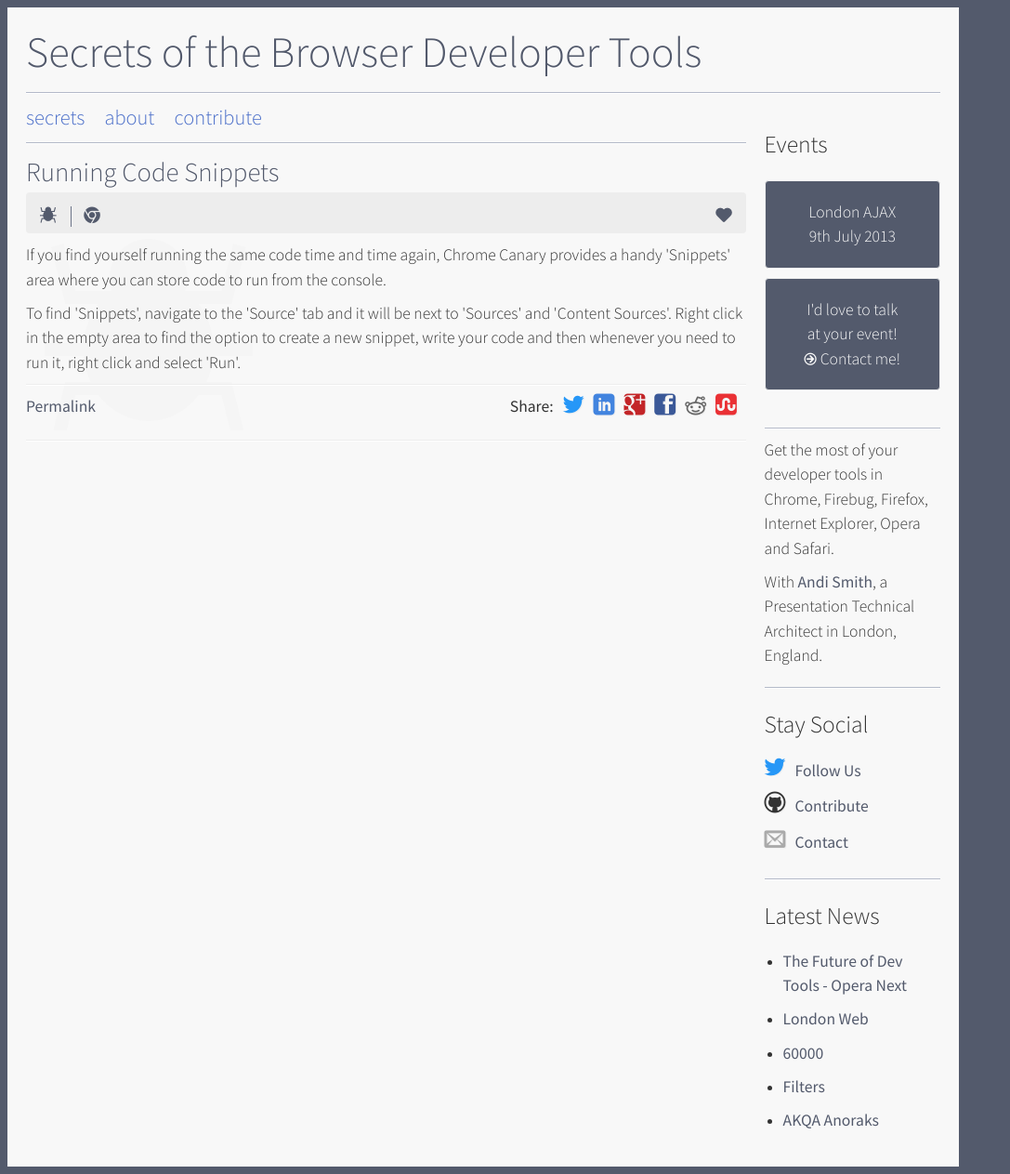
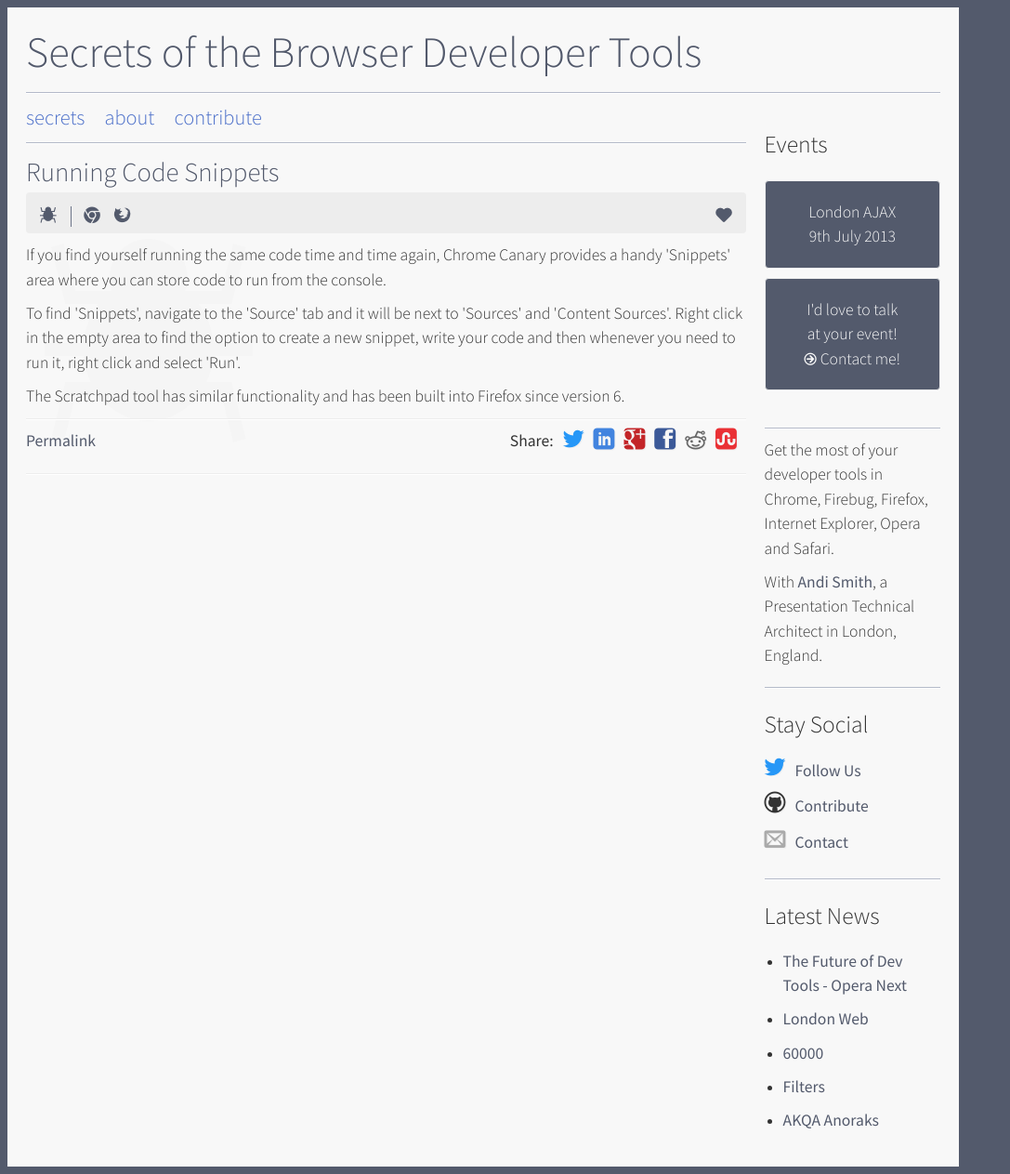
Before and after one commit to andismith/dev-tool-secrets, a Jekyll site: the page built from secret/debugging-running-code-snippets.md, in a window 1280 px wide. Shown: the whole page at 93% size, without its empty margins (0-1087 px from the left). Built offline with Jekyll 4.4.1, drawn with Linux system fonts in a browser that asks for light colours; nearby versions of some CDN libraries; library files that are not in the unit come from our copies; Markdown is read by kramdown in place of the engine named in the settings.

Commit message:
Scratchpad
https://developer.mozilla.org/en-US/docs/Tools/Scratchpad

```diff
--- a/secret/debugging-running-code-snippets.md
+++ b/secret/debugging-running-code-snippets.md
@@ -7,6 +7,7 @@
 order: 20-debugging-10000
 browsers:
 - chrome
+- firefox
 categories:
 - debugging
 beta: true
@@ -16,4 +17,6 @@
 ---
 
 <p class="chrome">If you find yourself running the same code time and time again, Chrome Canary provides a handy 'Snippets' area where you can store code to run from the console.</p>
-<p>To find 'Snippets', navigate to the 'Source' tab and it will be next to 'Sources' and 'Content Sources'. Right click in the empty area to find the option to create a new snippet, write your code and then whenever you need to run it, right click and select 'Run'.</p>
+<p class="chrome">To find 'Snippets', navigate to the 'Source' tab and it will be next to 'Sources' and 'Content Sources'. Right click in the empty area to find the option to create a new snippet, write your code and then whenever you need to run it, right click and select 'Run'.</p>
+
+<p class="firefox">The Scratchpad tool has similar functionality and has been built into Firefox since version 6.</p>
```
